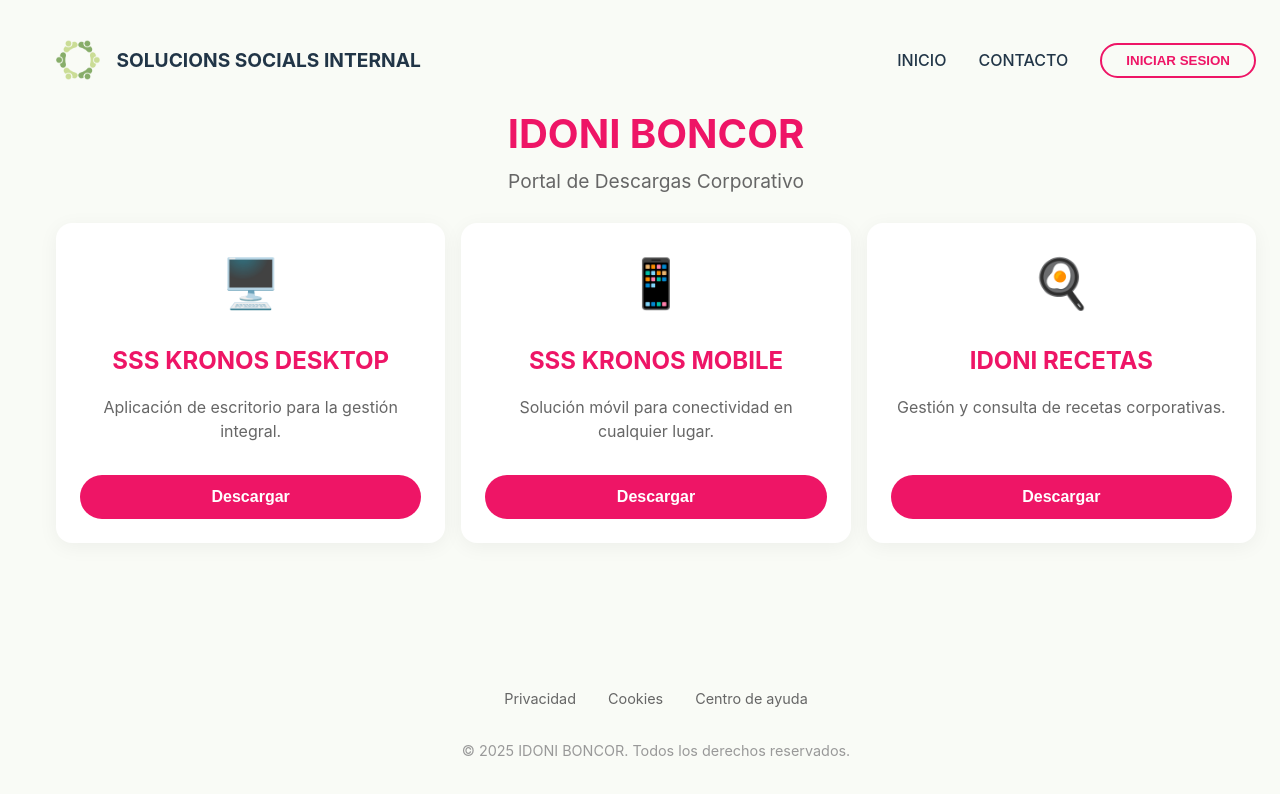
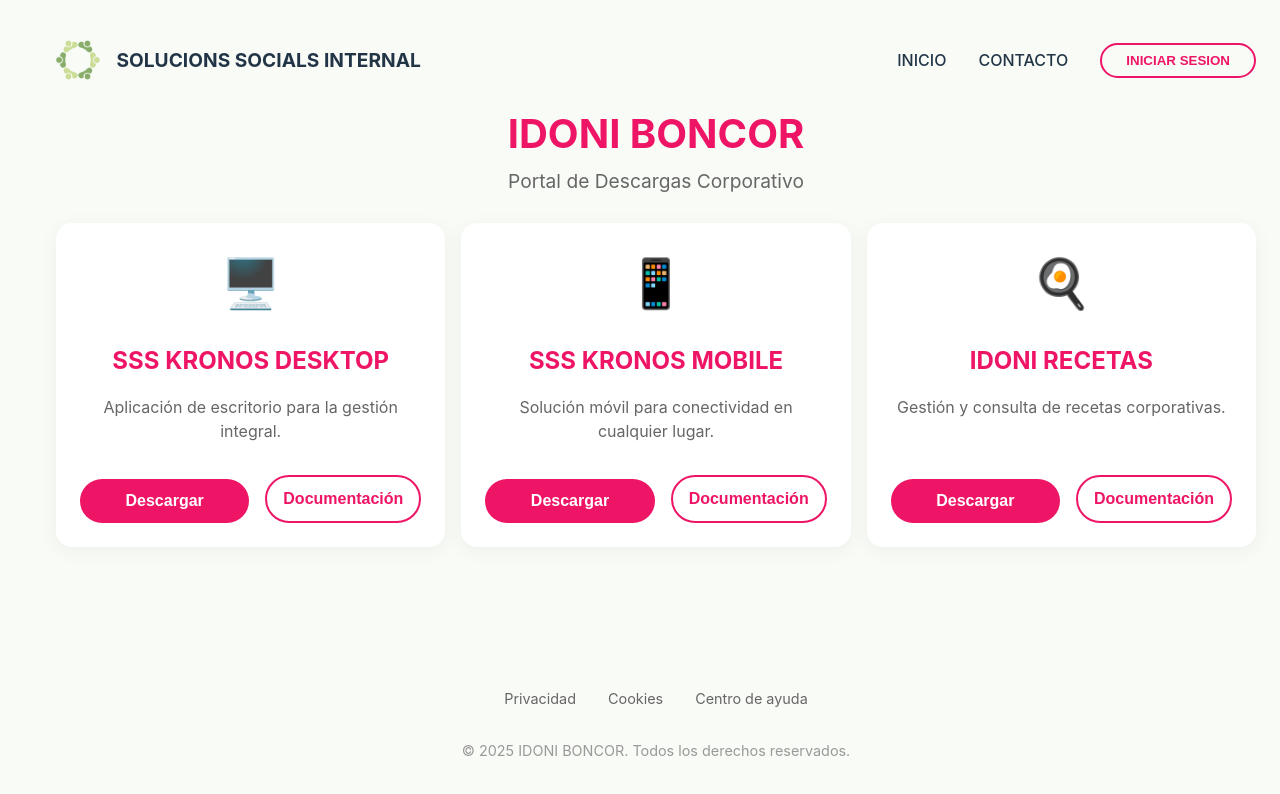
Before and after one commit to Solucions-Socials-Sostenibles-DEV/Solucions-Socials-Sostenibles-DevWebsite, a React (Vite) app: page / in a window 1280 px wide. Shown: the top 794 px of the page. Built offline with nearby package versions, Linux system fonts and the light colour scheme.

Commit message:
FEAT: Implementado botones de documetacion en cada uno de los protectos

```diff
--- a/src/App.css
+++ b/src/App.css
@@ -6,6 +6,7 @@
   min-height: 100vh;
   display: flex;
   flex-direction: column;
+}
 
 .container {
   flex: 1;
@@ -145,9 +146,32 @@
   border-radius: 50px;
   font-weight: 600;
   font-size: 1rem;
+  margin-top: auto;
+  flex: 1;
+  transition: background-color 0.2s;
+}
+
+.card-actions {
+  display: flex;
+  gap: 1rem;
+  width: 100%;
   margin-top: 1rem;
-  width: 100%;
-  transition: background-color 0.2s;
+}
+
+.doc-btn {
+  background-color: transparent;
+  color: var(--color-primary);
+  border: 2px solid var(--color-primary);
+  padding: 0.8rem 1rem;
+  border-radius: 50px;
+  font-weight: 600;
+  font-size: 1rem;
+  flex: 1;
+  transition: all 0.2s;
+}
+
+.doc-btn:hover {
+  background-color: rgba(238, 21, 102, 0.1);
 }
 
 .download-btn:hover {
--- a/src/App.jsx
+++ b/src/App.jsx
@@ -45,7 +45,10 @@ function App() {
             <div className="app-icon">{app.icon}</div>
             <h2>{app.name}</h2>
             <p>{app.description}</p>
-            <button className="download-btn">Descargar</button>
+            <div className="card-actions">
+              <button className="download-btn">Descargar</button>
+              <button className="doc-btn">Documentación</button>
+            </div>
           </div>
         ))}
       </main>
```
